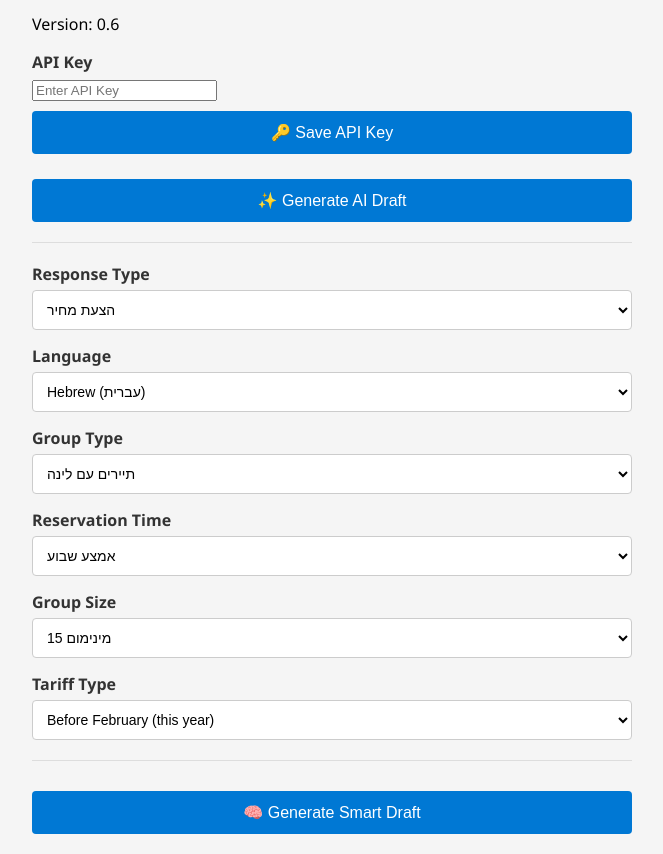
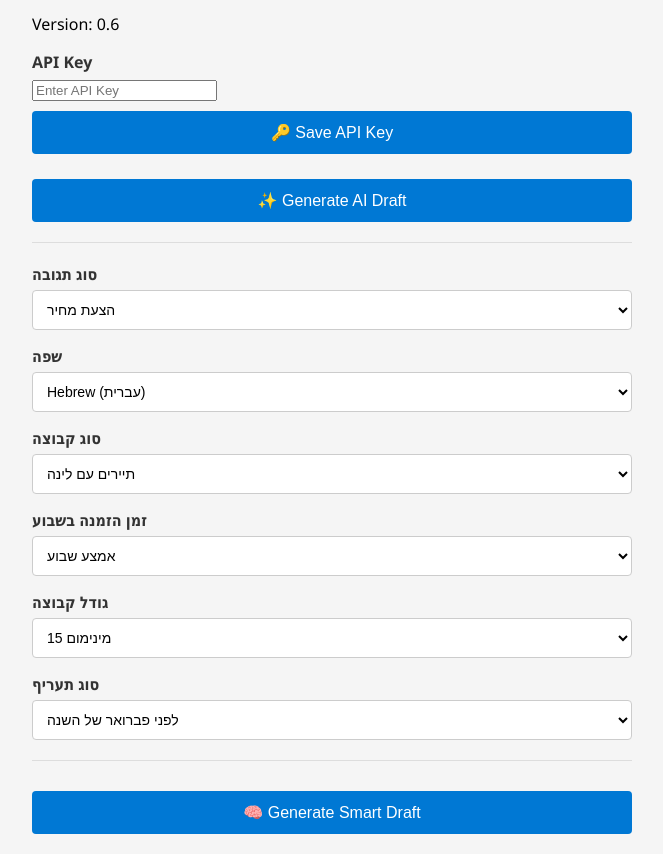
Before and after one commit to GuyArie2801/khn-outlook-frontend, a website: page taskpane.html in a window 1280 px wide. Shown: the part 98-952 px from the top of the page, without its empty margins (308-971 px from the left). Drawn offline with Linux system fonts and the light colour scheme; a script that the page names is missing.

Commit message:
visuals to heb

```diff
--- a/taskpane.html
+++ b/taskpane.html
@@ -138,7 +138,7 @@
         <div class="divider"></div>
 
         <div class="form-group">
-            <label for="response-type">Response Type</label>
+            <label for="response-type">סוג תגובה</label>
             <select id="response-type">
                 <option value="proposal">הצעת מחיר</option>
                 <option value="no-aval">חוסר זמינות</option>
@@ -146,7 +146,7 @@
         </div>
 
         <div class="form-group">
-            <label for="language">Language</label>
+            <label for="language">שפה</label>
             <select id="language">
                 <option value="he">Hebrew (עברית)</option>
                 <option value="en">English</option>
@@ -154,7 +154,7 @@
         </div>
 
         <div class="form-group">
-            <label for="groupType">Group Type</label>
+            <label for="groupType">סוג קבוצה</label>
             <select id="groupType">
                 <option value="tourists_with_accommodation">תיירים עם לינה</option>
                 <option value="tourists_without_accommodation">תיירים ללא לינה</option>
@@ -164,7 +164,7 @@
         </div>
 
         <div class="form-group">
-            <label for="reservationTime">Reservation Time</label>
+            <label for="reservationTime">זמן הזמנה בשבוע</label>
             <select id="reservationTime">
                 <option value="midweek">אמצע שבוע</option>
                 <option value="friday">שישי</option>
@@ -173,7 +173,7 @@
         </div>
 
         <div class="form-group">
-            <label for="groupSize">Group Size</label>
+            <label for="groupSize">גודל קבוצה</label>
             <select id="groupSize">
                 <option value="15_minimum">15 מינימום</option>
                 <option value="31_minimum">31 מינימום</option>
@@ -181,10 +181,10 @@
         </div>
 
         <div class="form-group">
-            <label for="tariffType">Tariff Type</label>
+            <label for="tariffType">סוג תעריף</label>
             <select id="tariffType">
-                <option value="before_feb">Before February (this year)</option>
-                <option value="after_feb">After February (this year)</option>
+                <option value="before_feb">לפני פברואר של השנה</option>
+                <option value="after_feb">אחרי פברואר של השנה</option>
             </select>
         </div>
 
```
